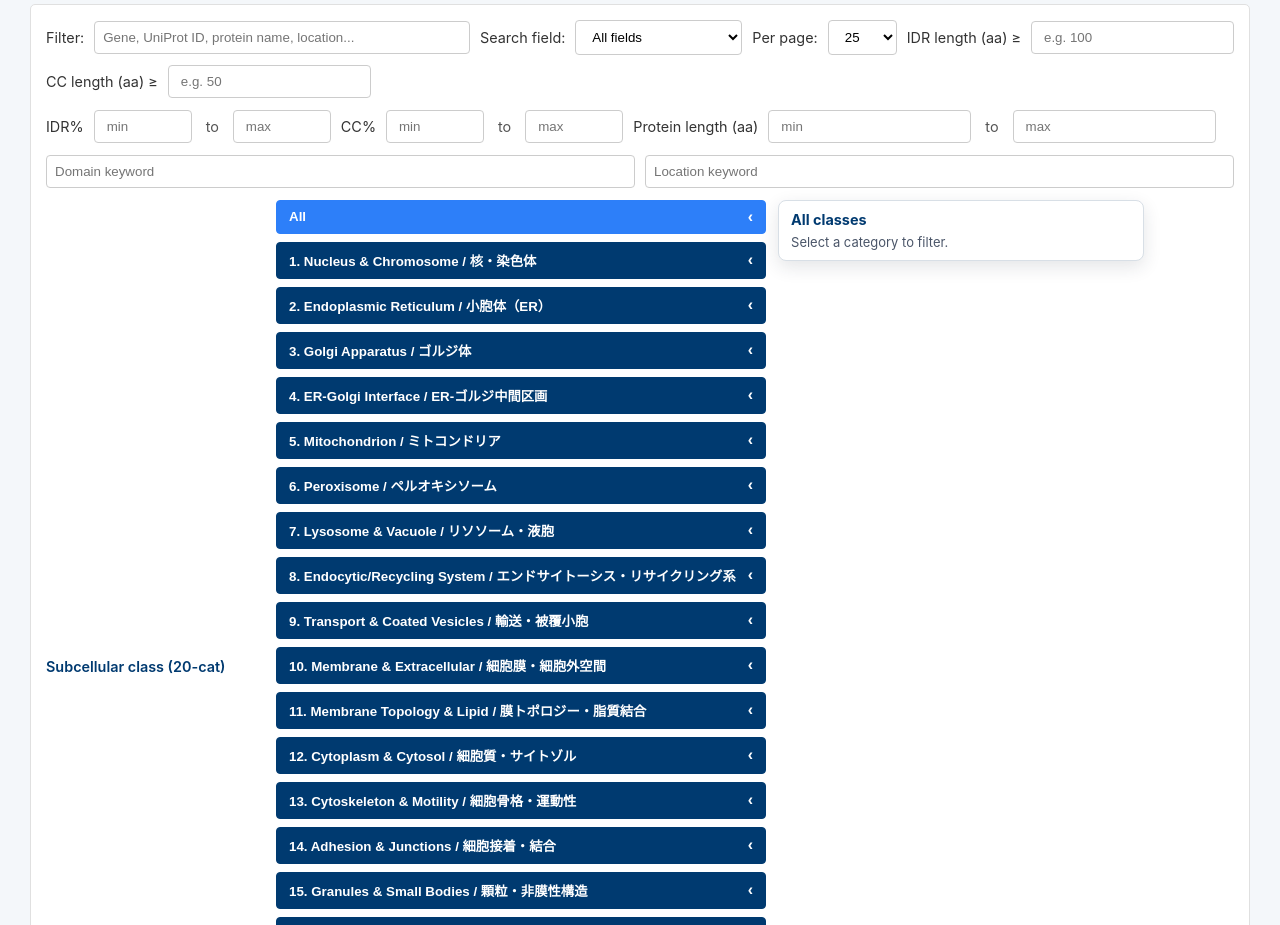
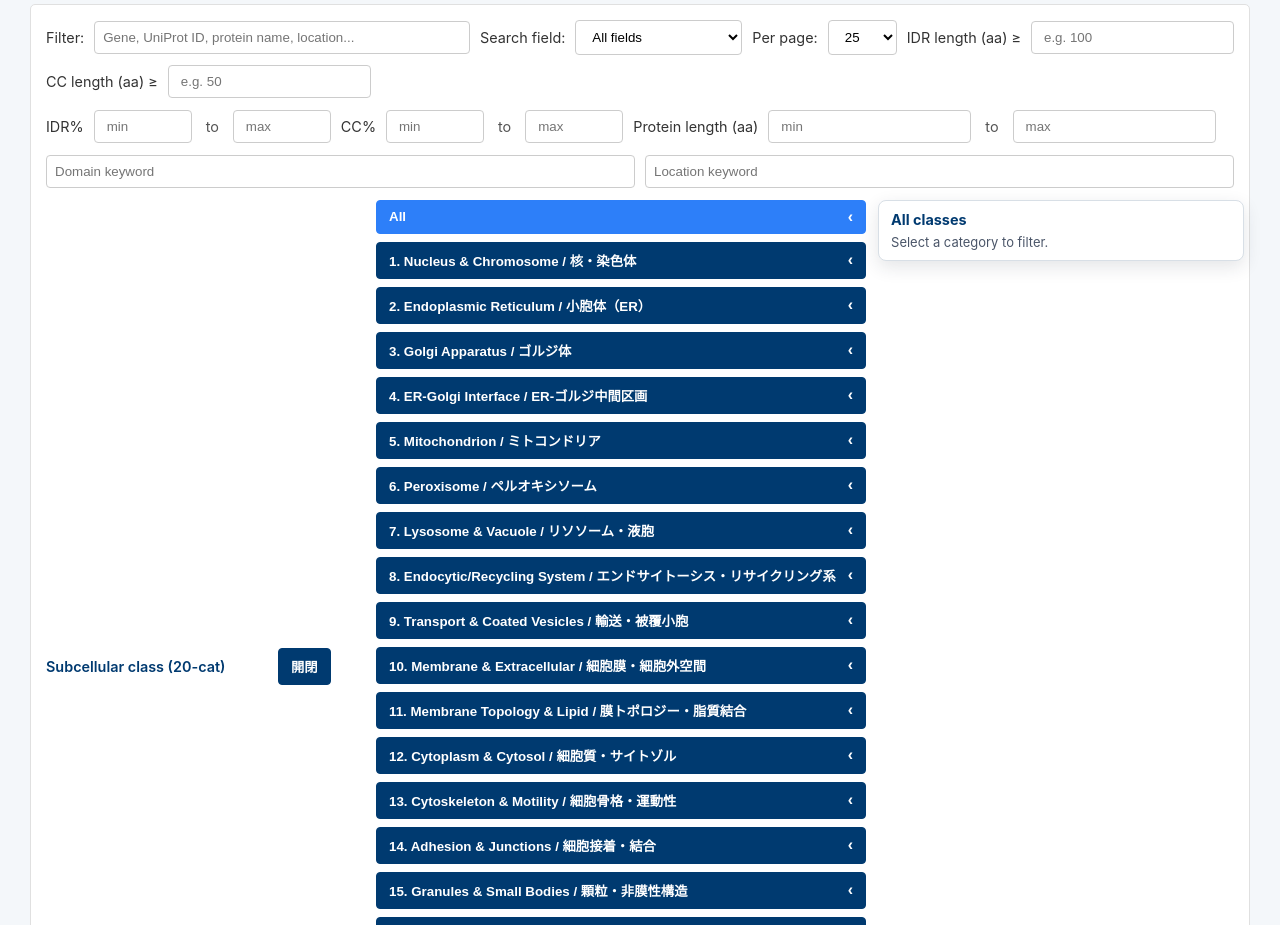
Before and after one commit to kdmtakumi/IDR-CC-webviewer, a Flask app: page / in a window 1280 px wide. Shown: the part 208-1133 px from the top of the page. Run offline with Flask 3, Linux system fonts and the light colour scheme; the visitor is signed in with stand-in values (Sample User, id 1); data that the repository does not hold is empty; some libraries are stand-ins or nearby versions.

Commit message:
Add toggle for subcellular class tabs

```diff
--- a/webviewer/static/style.css
+++ b/webviewer/static/style.css
@@ -67,10 +67,32 @@ h1 {
   align-items: flex-start;
 }
 
+.location-class-header {
+  display: flex;
+  align-items: center;
+  gap: 12px;
+  min-width: 320px;
+}
+
 .location-class-label {
   min-width: 220px;
   font-weight: 600;
   color: #003a70;
+}
+
+.location-class-toggle {
+  border: 1px solid #cbd5e1;
+  background: #ffffff;
+  color: #2d3a4f;
+  font-weight: 600;
+  padding: 6px 10px;
+  border-radius: 999px;
+  cursor: pointer;
+}
+
+.location-class-toggle:hover {
+  border-color: #97b3d8;
+  background: #f2f6fb;
 }
 
 .location-class-tabs {
@@ -78,6 +100,10 @@ h1 {
   flex-direction: column;
   gap: 8px;
   min-width: 320px;
+}
+
+.location-class-tabs.is-collapsed {
+  display: none;
 }
 
 .location-class-tab {
--- a/webviewer/templates/index.html
+++ b/webviewer/templates/index.html
@@ -138,7 +138,10 @@
         />
       </div>
       <div class="filter-row filter-row-keywords location-class-row">
-        <label class="location-class-label">Subcellular class (20-cat)</label>
+        <div class="location-class-header">
+          <label class="location-class-label">Subcellular class (20-cat)</label>
+          <button type="button" class="location-class-toggle" aria-expanded="true">開閉</button>
+        </div>
         <div class="location-class-tabs" role="tablist" aria-label="Subcellular class 20 categories">
           <div class="location-class-tab {% if not location_class %}active{% endif %}" data-value="">
             <button type="button" class="location-class-tab-button" role="tab">
--- a/webviewer/templates/layout.html
+++ b/webviewer/templates/layout.html
@@ -43,6 +43,15 @@
           });
         });
       });
+      document.querySelectorAll('.location-class-row').forEach((row) => {
+        const toggle = row.querySelector('.location-class-toggle');
+        const tabs = row.querySelector('.location-class-tabs');
+        if (!toggle || !tabs) return;
+        toggle.addEventListener('click', () => {
+          tabs.classList.toggle('is-collapsed');
+          toggle.setAttribute('aria-expanded', String(!tabs.classList.contains('is-collapsed')));
+        });
+      });
     </script>
     {% block scripts %}{% endblock %}
   </body>
--- a/webviewer/templates/supramolecular.html
+++ b/webviewer/templates/supramolecular.html
@@ -148,7 +148,10 @@
           />
         </div>
         <div class="filter-row filter-row-keywords location-class-row">
-          <label class="location-class-label">Subcellular class (20-cat)</label>
+          <div class="location-class-header">
+            <label class="location-class-label">Subcellular class (20-cat)</label>
+            <button type="button" class="location-class-toggle" aria-expanded="true">開閉</button>
+          </div>
           <div class="location-class-tabs" role="tablist" aria-label="Subcellular class 20 categories">
             <div class="location-class-tab {% if not location_class %}active{% endif %}" data-value="">
               <button type="button" class="location-class-tab-button" role="tab">
```
